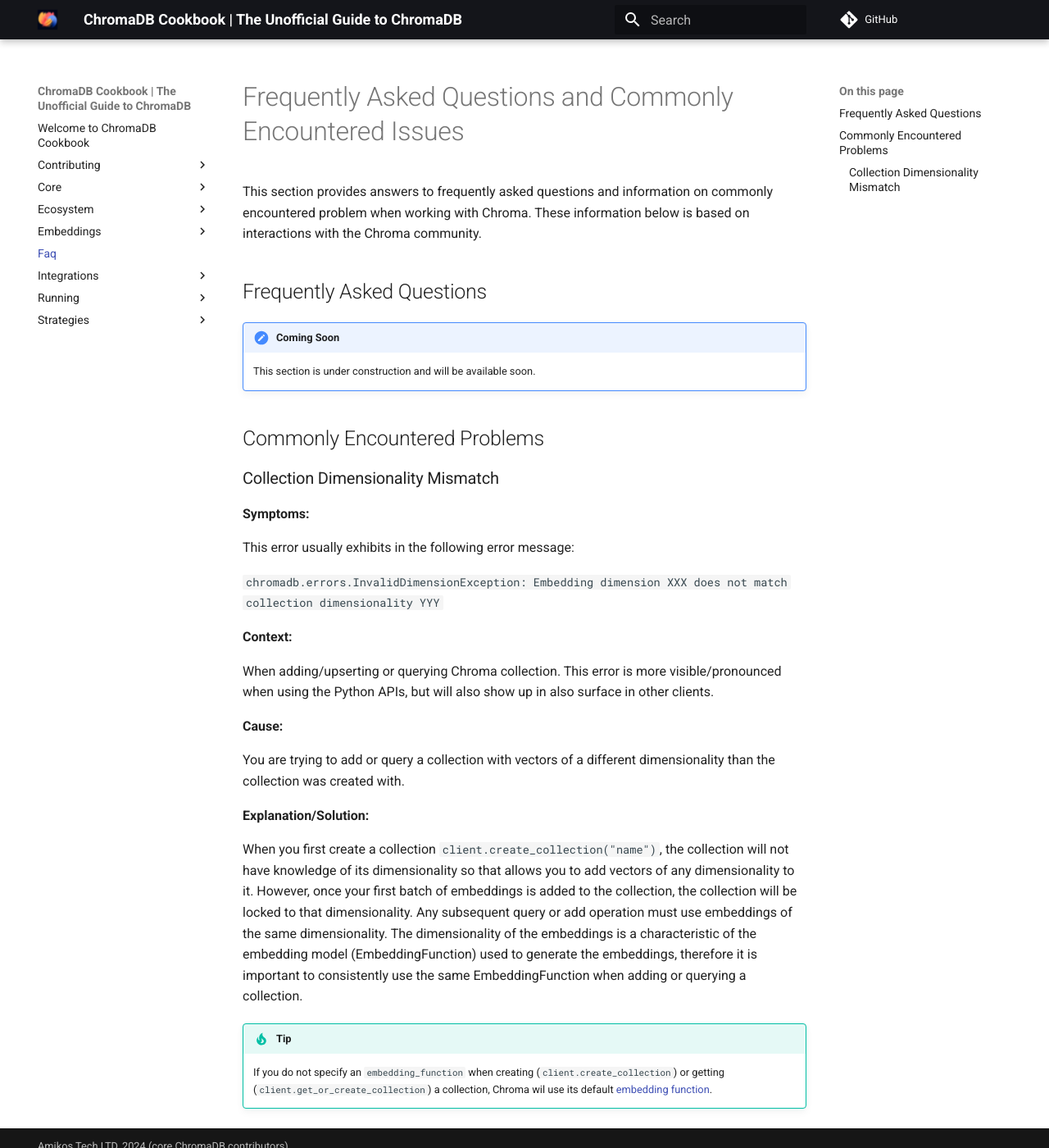
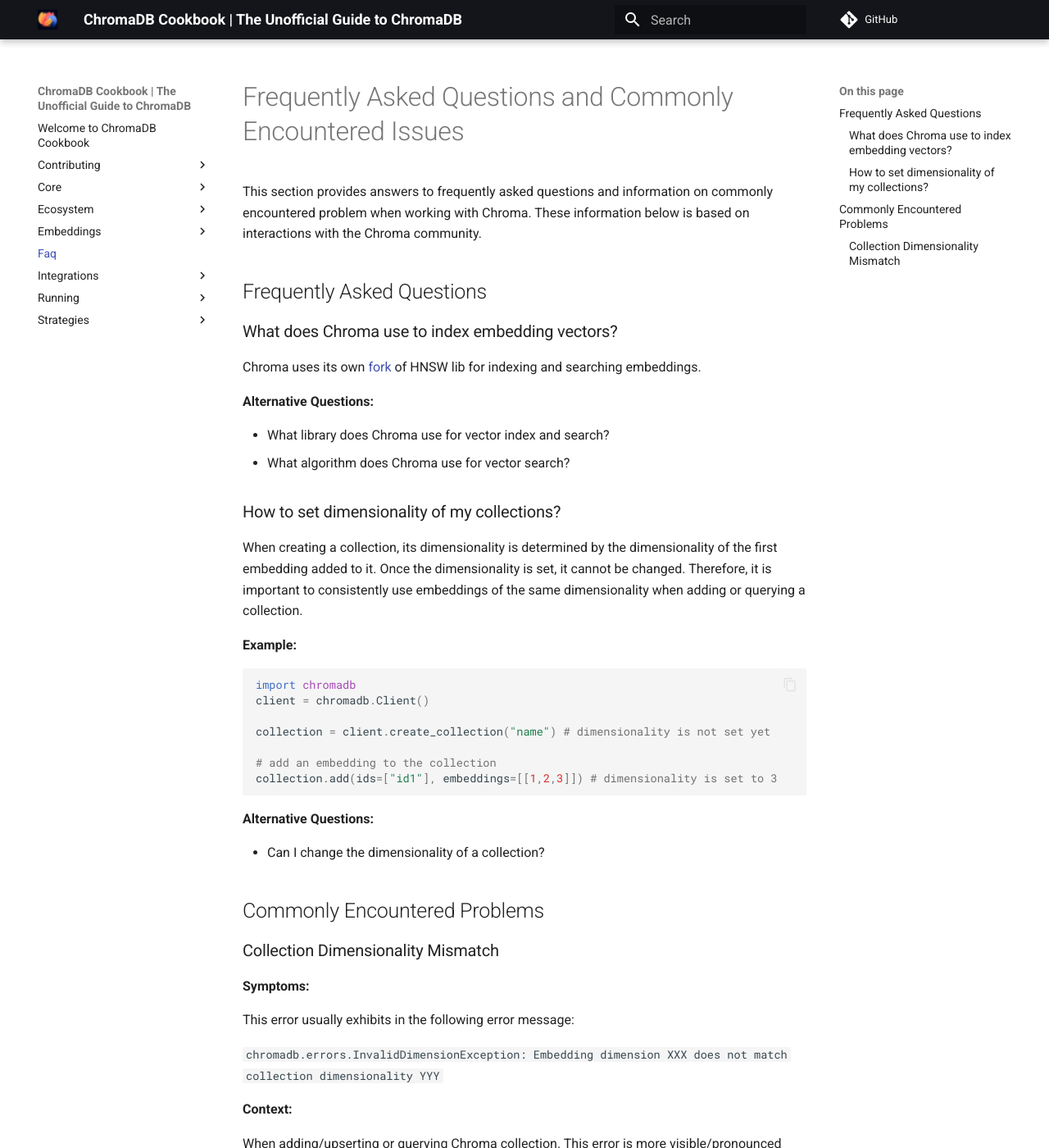
Before and after one commit to amikos-tech/chroma-cookbook, an MkDocs documentation site: the page built from docs/faq/index.md, in a window 1280 px wide and 1400 px high. Shown: the whole window at 82% size. Built offline with MkDocs 1.6.1 and Material for MkDocs 9.7.7, drawn with Linux system fonts in a browser that asks for light colours; comment, search, counter and statistics services are not loaded.

Commit message:
feat: Updated FAQ section

````diff
--- a/docs/faq/index.md
+++ b/docs/faq/index.md
@@ -5,9 +5,37 @@
 
 ## Frequently Asked Questions
 
-!!! note "Coming Soon"
+### What does Chroma use to index embedding vectors?
 
-    This section is under construction and will be available soon.
+Chroma uses its own [fork]() of HNSW lib for indexing and searching embeddings.
+
+**Alternative Questions:**
+
+- What library does Chroma use for vector index and search?
+- What algorithm does Chroma use for vector search?
+
+### How to set dimensionality of my collections?
+
+When creating a collection, its dimensionality is determined by the dimensionality of the first embedding added to it.
+Once the dimensionality is set, it cannot be changed. Therefore, it is important to consistently use embeddings of the
+same dimensionality when adding or querying a collection.
+
+
+**Example:**
+
+```python
+import chromadb
+client = chromadb.Client()
+
+collection = client.create_collection("name") # dimensionality is not set yet
+
+# add an embedding to the collection
+collection.add(ids=["id1"], embeddings=[[1,2,3]]) # dimensionality is set to 3
+```
+
+**Alternative Questions:**
+
+- Can I change the dimensionality of a collection?
 
 ## Commonly Encountered Problems
 
@@ -21,7 +49,8 @@
 
 **Context:**
 
-When adding/upserting or querying Chroma collection. This error is more visible/pronounced when using the Python APIs, but will
+When adding/upserting or querying Chroma collection. This error is more visible/pronounced when using the Python APIs,
+but will
 also show up in also surface in other clients.
 
 **Cause:**
````
